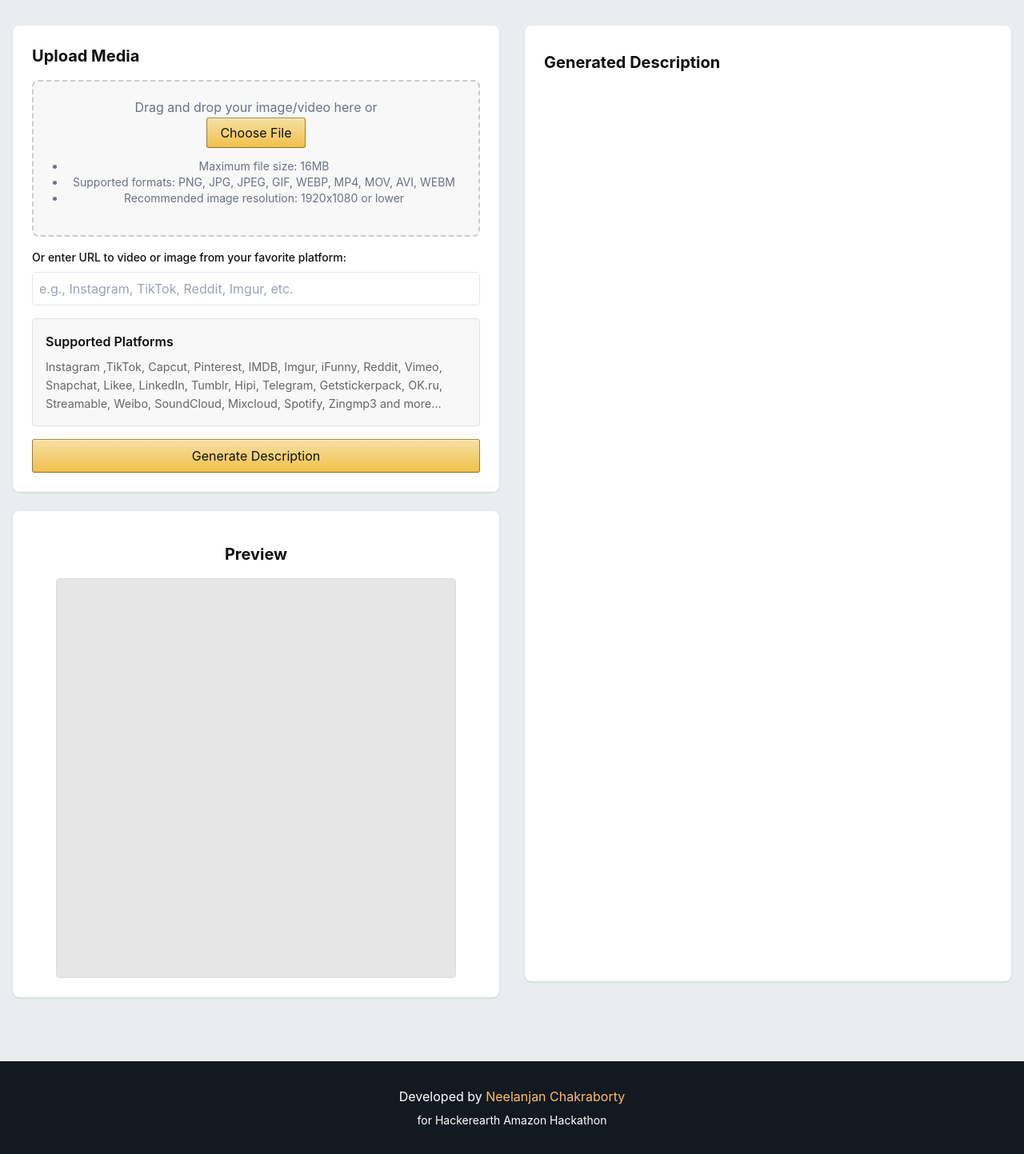
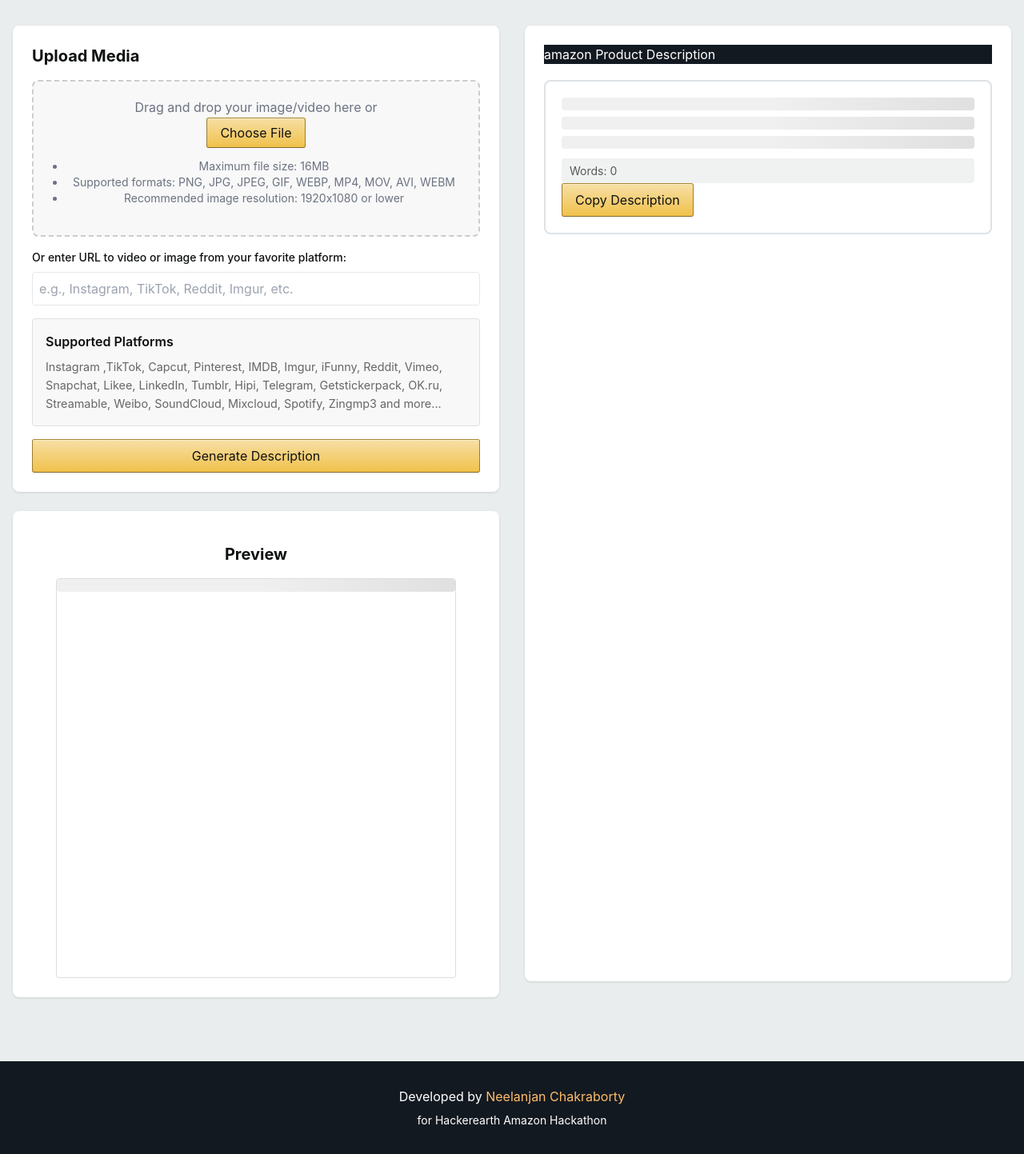
Before and after one commit to BilalKhanlol/flask_app, a Flask app: page / in a window 1280 px wide. Shown: the part 100-1543 px from the top of the page at 80% size. Run offline with Flask 3, Linux system fonts and the light colour scheme; some libraries are stand-ins or nearby versions.

Commit message:
changes607

```diff
--- a/templates/index.html
+++ b/templates/index.html
@@ -16,10 +16,54 @@
             --amazon-blue: #232F3E;
         }
 
+
+
         body {
             font-family: -apple-system, BlinkMacSystemFont, 'Segoe UI', Roboto, 'Helvetica Neue', Arial, sans-serif;
             background-color: #EAEDED;
             color: #0F1111;
+        }
+
+        .skeleton {
+            background: linear-gradient(90deg, #f0f0f0 25%, #e0e0e0 50%, #f0f0f0 75%);
+            background-size: 200% 100%;
+            animation: loading 1.5s infinite;
+            height: 1rem;
+            margin-bottom: 0.5rem;
+            border-radius: 4px;
+        }
+
+        @keyframes loading {
+            0% { background-position: 200% 0; }
+            100% { background-position: -200% 0; }
+        }
+
+        .word-count {
+            color: #565959;
+            font-size: 0.875rem;
+            margin-top: 10px;
+            padding: 5px 10px;
+            background-color: #F0F2F2;
+            border-radius: 4px;
+        }
+
+        .copy-success {
+            position: absolute;
+            top: 60px;
+            right: 60px;
+            color: #067D62;
+            display: none;
+            background-color: #E7F4F0;
+            padding: 5px 10px;
+            border-radius: 4px;
+        }
+
+        .description-border {
+            border: 2px solid #dee2e6;
+            border-radius: 8px;
+            padding: 20px;
+            margin: 20px 0;
+            position: relative;
         }
 
         .amazon-button {
@@ -311,21 +355,40 @@
 
             <div class="product-container p-6">
                     <!-- Preview Section -->
-                <h2 class="text-xl font-bold mt-2 mb-4">Generated Description</h2>
-                <div id="progressContainer" class="hidden mb-4">
+                    <div class="amazon-header">
+                        <span class="amazon-logo">amazon</span>
+                        <span>Product Description</span>
+                    </div>                <div id="progressContainer" class="hidden mb-4">
                     <div class="progress-bar">
                         <div class="progress-bar-fill"></div>
                     </div>
                     <div class="text-sm text-center mt-2">Generating description...</div>
                 </div>
-                <div id="descriptionContainer">
-                    <div id="descriptionPlaceholder" class="hidden">
-                        <div class="skeleton h-4 w-3/4 mb-2"></div>
-                        <div class="skeleton h-4 w-full mb-2"></div>
-                        <div class="skeleton h-4 w-5/6 mb-2"></div>
+                <div id="descriptionContainer" class="description-border">
+
+                    <div id="descriptionPlaceholder">
+                        <div class="skeleton w-75"></div>
+                        <div class="skeleton w-100"></div>
+                        <div class="skeleton w-50"></div>
                     </div>
-                    <div id="descriptionContent" class="markdown-content"></div>
-                </div>
+
+                    <div class="content-section">
+                        <div id="descriptionContent" class="markdown-content">
+                            <!-- <p>Your product description goes here. Add detailed information about your product to help customers make an informed decision.</p> -->
+                        </div>
+                    </div>
+
+                    <div class="d-flex justify-content-between align-items-center mt-3">
+                        <div class="word-count">
+                            <i class="fas fa-file-alt"></i>
+                            Words: <span id="wordCount">0</span>
+                        </div>
+                        <div class="d-flex align-items-center">
+                            <button id="copyButton" class="amazon-button">
+                                Copy Description
+                            </button>
+                            <span class="copy-success ms-2" id="copySuccess">✓ Copied!</span>
+                        </div>
             </div>
         </div>
     </main>
@@ -422,6 +485,36 @@
             imagePreview.classList.add('hidden');
             videoPreview.classList.add('hidden');
         }
+
+                // Function to count words
+                function countWords(str) {
+            return str.trim().split(/\s+/).filter(word => word.length > 0).length;
+        }
+
+        // Function to update word count
+        function updateWordCount() {
+            const content = document.getElementById('descriptionContent').textContent;
+            const wordCount = countWords(content);
+            document.getElementById('wordCount').textContent = wordCount;
+        }
+
+        // Copy functionality
+        document.getElementById('copyButton').addEventListener('click', async () => {
+            const content = document.getElementById('descriptionContent').textContent;
+            try {
+                await navigator.clipboard.writeText(content);
+                const copySuccess = document.getElementById('copySuccess');
+                copySuccess.style.display = 'inline';
+                setTimeout(() => {
+                    copySuccess.style.display = 'none';
+                }, 2000);
+            } catch (err) {
+                console.error('Failed to copy text:', err);
+            }
+        });
+
+        // Initial word count
+        updateWordCount();
 
         // Function to handle media preview
         async function handleMediaPreview(url) {
```
